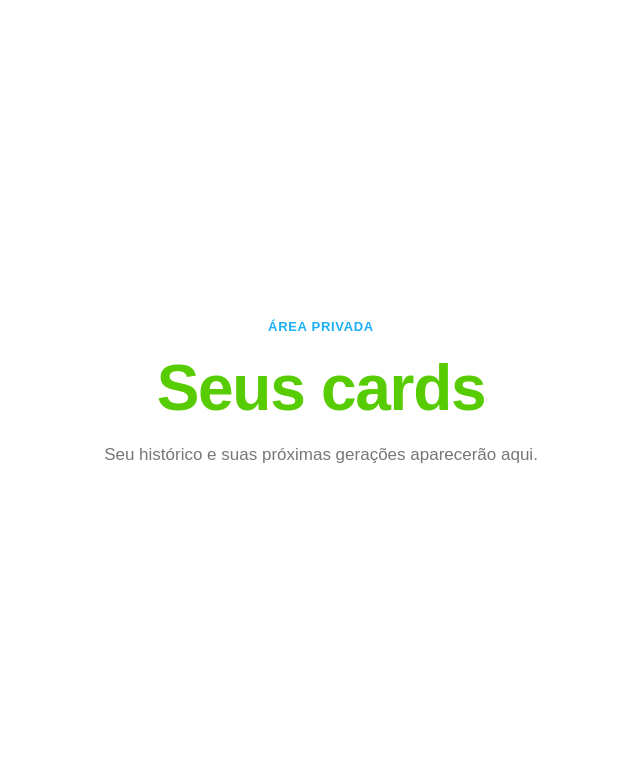
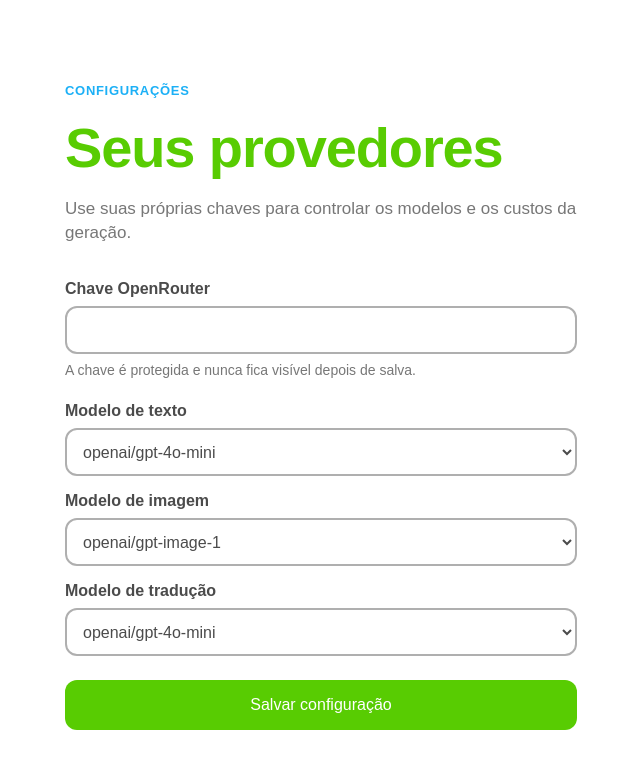
Before and after one commit to IgorGuariroba/anki-card-generator, a Next.js app: page /dashboard in a window 1280 px wide. Shown: the top 768 px of the page, without its empty margins (319-959 px from the left). Built offline with nearby package versions, Linux system fonts and the light colour scheme.

Commit message:
feat: adicionar configuracao de provedores (#6)
Co-authored-by: @igor.guariroba <igor.guariroba@jsl.com.br>

```diff
--- a/src/app/dashboard/page.tsx
+++ b/src/app/dashboard/page.tsx
@@ -1,10 +1,50 @@
+'use client';
+
+import { FormEvent, useState } from 'react';
+
+const models = {
+  texto: ['openai/gpt-4o-mini', 'anthropic/claude-3.5-sonnet'],
+  imagem: ['openai/gpt-image-1', 'google/gemini-2.5-flash-image'],
+  traducao: ['openai/gpt-4o-mini', 'google/gemini-2.0-flash'],
+};
+
 export default function DashboardPage() {
+  const [openRouterKey, setOpenRouterKey] = useState('');
+  const [saved, setSaved] = useState(false);
+  const [error, setError] = useState('');
+
+  function handleSubmit(event: FormEvent<HTMLFormElement>) {
+    event.preventDefault();
+    if (!openRouterKey.trim()) {
+      setError('Informe a chave OpenRouter.');
+      setSaved(false);
+      return;
+    }
+    setOpenRouterKey('');
+    setError('');
+    setSaved(true);
+  }
+
   return (
     <main className="page-shell">
-      <section className="hero" aria-labelledby="dashboard-title">
-        <p className="eyebrow">Área privada</p>
-        <h1 id="dashboard-title">Seus cards</h1>
-        <p className="hero-copy">Seu histórico e suas próximas gerações aparecerão aqui.</p>
+      <section className="settings-card" aria-labelledby="dashboard-title">
+        <p className="eyebrow">Configurações</p>
+        <h1 id="dashboard-title">Seus provedores</h1>
+        <p className="hero-copy">Use suas próprias chaves para controlar os modelos e os custos da geração.</p>
+        <form onSubmit={handleSubmit} noValidate>
+          <label htmlFor="openrouter-key">Chave OpenRouter</label>
+          <input id="openrouter-key" aria-label="Chave OpenRouter" type="password" value={openRouterKey} onChange={(event) => setOpenRouterKey(event.target.value)} autoComplete="off" />
+          <p className="field-help">A chave é protegida e nunca fica visível depois de salva.</p>
+          {saved && <p className="form-success" role="status">Chave OpenRouter configurada <span aria-label="chave protegida">••••••••</span></p>}
+          {error && <p className="form-error" role="alert">{error}</p>}
+          <label htmlFor="text-model">Modelo de texto</label>
+          <select id="text-model" defaultValue={models.texto[0]}>{models.texto.map((model) => <option key={model}>{model}</option>)}</select>
+          <label htmlFor="image-model">Modelo de imagem</label>
+          <select id="image-model" defaultValue={models.imagem[0]}>{models.imagem.map((model) => <option key={model}>{model}</option>)}</select>
+          <label htmlFor="translation-model">Modelo de tradução</label>
+          <select id="translation-model" defaultValue={models.traducao[0]}>{models.traducao.map((model) => <option key={model}>{model}</option>)}</select>
+          <button className="primary-button" type="submit">Salvar configuração</button>
+        </form>
       </section>
     </main>
   );
--- a/src/app/globals.css
+++ b/src/app/globals.css
@@ -20,3 +20,11 @@ h1 { color: var(--color-eager-green); font-size: clamp(48px, 10vw, 64px); line-h
 .form-error { color: #c73838; font-weight: 700; margin: 8px 0 0; }
 .form-success { color: #277a08; font-weight: 700; margin: 8px 0 0; }
 .auth-card a { color: var(--color-spark-blue); font-weight: 700; margin-top: 8px; }
+.settings-card { width: min(100%, 560px); padding: 32px 24px; }
+.settings-card h1 { font-size: clamp(40px, 10vw, 56px); }
+.settings-card form { display: grid; gap: 8px; text-align: left; }
+.settings-card label { font-weight: 700; margin-top: 8px; }
+.settings-card input, .settings-card select { border: 2px solid var(--color-faded-gray); border-radius: var(--radius-control); color: var(--color-charcoal); font: inherit; min-height: 48px; padding: 10px 12px; background: white; }
+.settings-card input:focus, .settings-card select:focus { border-color: var(--color-spark-blue); outline: 2px solid var(--color-spark-blue); }
+.settings-card button { border: 0; cursor: pointer; font: inherit; margin-top: 16px; }
+.field-help { color: var(--color-pencil-gray); font-size: 14px; margin: 0 0 8px; }
```
Also changed, not shown: project-plan.json (+22 -8 lines), 1 other file (tests, documents, lock files or other folders).
